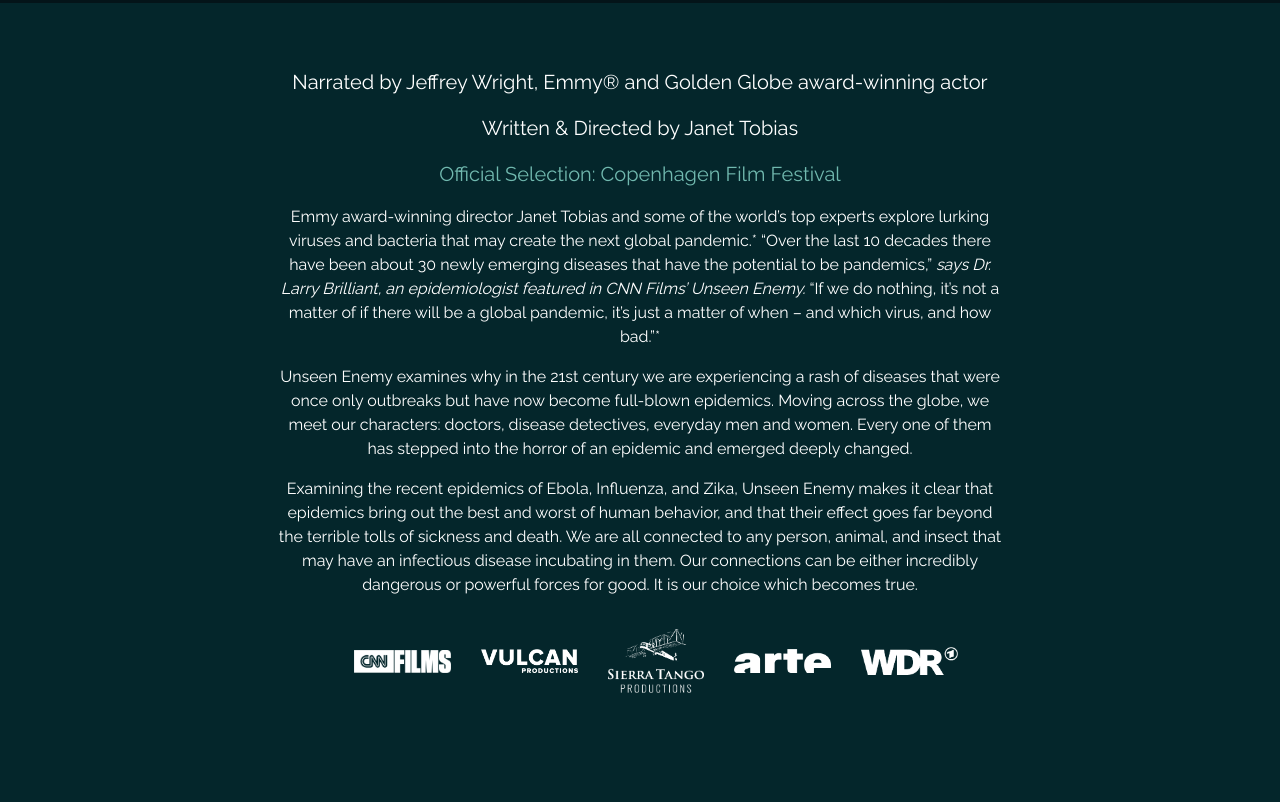
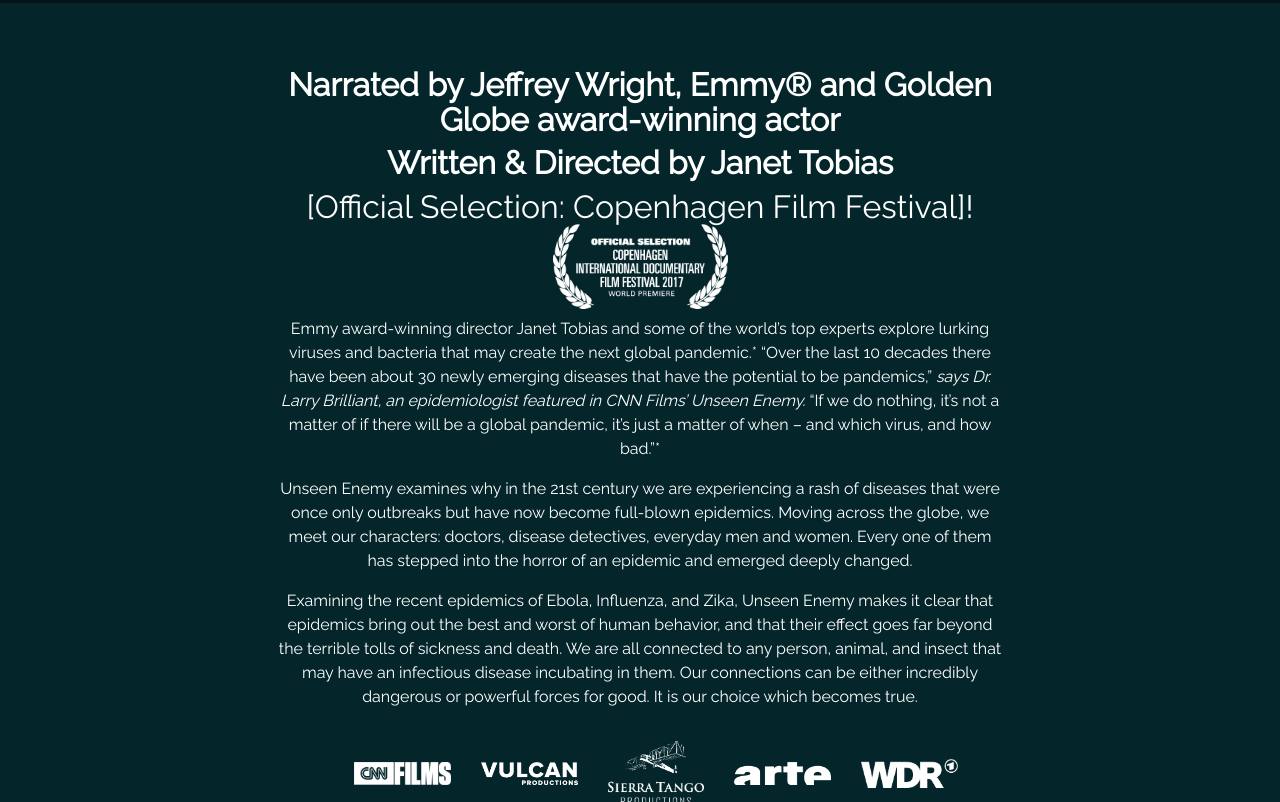
Before and after one commit to caseyg/takesallofus, a Jekyll site: the page built from index.md, in a window 1280 px wide and 900 px high, scrolled down 649 px, cut to the strip 98-900 px from the top of the window. Built offline with Jekyll 4.4.1, drawn with Linux system fonts in a browser that asks for light colours; nearby versions of some CDN libraries; comment, search, counter and statistics services are not loaded; some of the changed lines change nothing that is shown.

Commit message:
Updated Index

```diff
--- a/index.md
+++ b/index.md
@@ -3,9 +3,12 @@
 position: 0
 film:
   title: Unseen Enemy
-  description: "**Narrated by Jeffrey Wright, Emmy® and Golden Globe award-winning
-    actor**\n\n**Written & Directed by Janet Tobias** \n \n[Official Selection: Copenhagen
-    Film Festival](/uploads/copenhagenfilmfestival.png)  "
+  description: |-
+    ## **Narrated by Jeffrey Wright, Emmy® and Golden Globe award-winning actor**
+
+    ## **Written & Directed by Janet Tobias**
+
+    ## [Official Selection: Copenhagen Film Festival]! ![copenhagenfilmfestival.png](/uploads/copenhagenfilmfestival.png)
   trailer-youtube-id: zsB1sYSHEAM
 broadcastevents:
   description: "**Saturday, April 15th**    \n[CNN](http://www.cnn.com) 10:00pm ET
```
